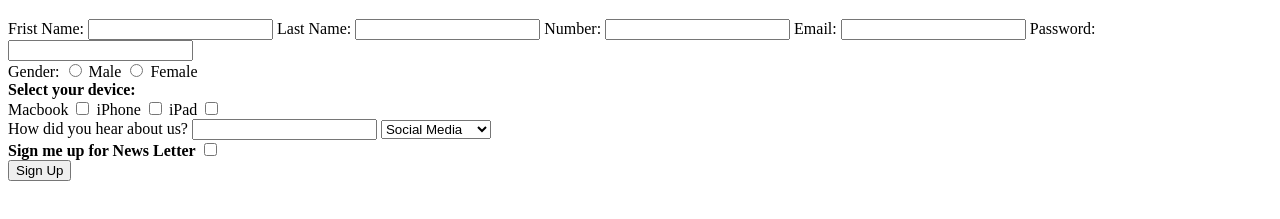
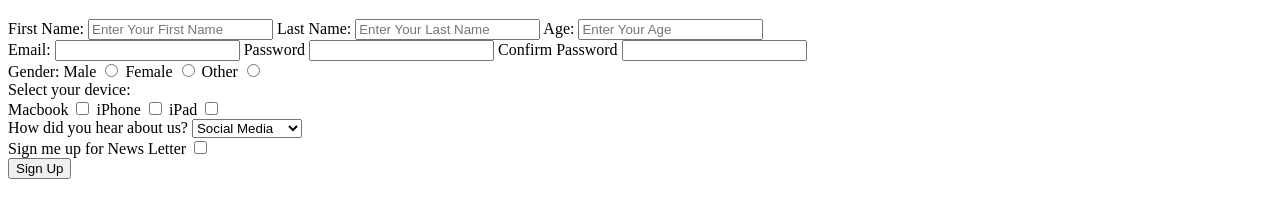
Before and after one commit to imrakim/pondit, a plain HTML site: page index2.html in a window 1280 px wide. Shown: the part 61-280 px from the top of the page. Drawn offline with Linux system fonts and the light colour scheme.

Commit message:
zadid sir valid code

```diff
--- a/index2.html
+++ b/index2.html
@@ -3,59 +3,55 @@
 <head>
 	<meta charset="UTF-8">
 	<meta name="viewport" content="width=device-width, initial-scale=1.0">
-    <title>Pondit Projects</title>
+	<title>Document</title>
 </head>
 <body>
 	<h1>HTML Form</h1>
+	<form action="#" >
+		<label for="firstname">First Name:</label>
+		<input type="text" id="firstname" name="first_name" placeholder="Enter Your First Name" required="required">
+	    <label for="lastname">Last Name:</label>
+		<input type="text" id="lastname" name="lastname" placeholder="Enter Your Last Name" required="required">
+		<label for="age">Age:</label>
+		<input type="number" id="age" name="age" placeholder="Enter Your Age" required="required"><br>
+		<labeL for="email">Email:</labeL>
+		<input type="email" id="email" name="email" required="required" >
+		<label for="password">Password</label>
+		<input type="password" id="password" name="password" required="required">
+		<label for="confirmpassword">Confirm Password</label>
+		<input type="password" id="confirmpassword" name="confirmpassword" required="required">
 		<div>
-	<form>
-	<label for="firstname">Frist Name:</label>
-	<input type="text" id="firstname" name="firstname" required="required">
-    <label for="lastname">Last Name:</label>
-	<input type="text" id="lastname" name="lastname" required="required">
-	<label for="number">Number:</label>
-	<input type="number" id="number" name="number" required="required">
-	<label for="email">Email:</label>
-	<input type="email" id="email" name="email" required="required">
-    <label for="password">Password:</label>
-	<input type="password" id="password" name="password" required="required">
-	</form>
-</div>
-    <form>
-	<div>
-		<label for="gender">Gender:</label>
-		<input type="radio" id="gender" name="gender" required="required">
+			<label>Gender:</label>
 			<label for="male">Male</label>
-		<input type="radio" id="male" name="gender" required="required">
+			<input type="radio" id="male" name="gender">
 			<label for="female">Female</label>
-
+			<input type="radio" id="female" name="gender">
+			<label for="other">Other</label>
+			<input type="radio" id="other" name="gender">
 		</div>
 		<div>
-	<b>Select your device:</b><br>
+			<span>Select your device:</span><br>
 			<label for="macbook">Macbook</label>
 			<input type="checkbox" id="macbook" name="macbook">
 			<label for="iPhone">iPhone</label>
-	<input type="checkbox" id="iPhone" name="iPhone" >
+			<input type="checkbox" id="iPhone" name="iPhone">
 			<label for="iPad">iPad</label>
 			<input type="checkbox" id="iPad" name="iPad">
 		</div>
 		<div>
 			<label for="finde">How did you hear about us?</label>
-	<input type="text" id="finde" name="finde">
-	<select name="finde">
-		<option>Social Media</option>
-		<option>Search Engine</option>
-		<option>Friend</option>
-		<option>Other</option>
-	</select>
+			<select id="finde" name="finde" >
+				<option >Social Media</option>
+				<option >Search Engine</option>
+				<option >Friend</option>
+				<option >Other</option>
+			</select><br>
 		</div>
 		<div>
-<b>Sign me up for News Letter</b>
-	<input type="checkbox" name="newsletter" >
+		Sign me up for News Letter
+			<input type="checkbox" >
 		</div>
-<div>
-	<input type="submit" value="Sign Up">
-</div>
+		<button>Sign Up</button>
 	</form>
 </body>
 </html>
```
Lines whose indentation alone changed are shown as unchanged.
